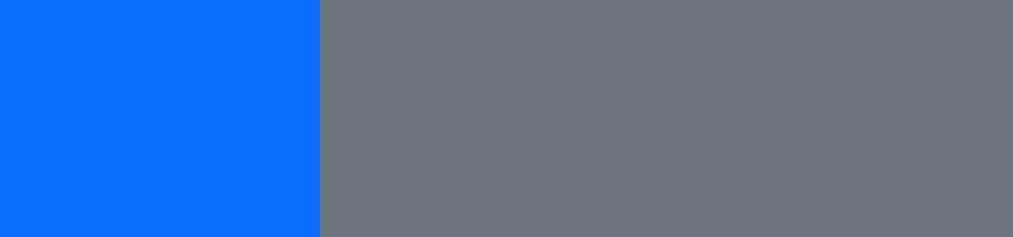
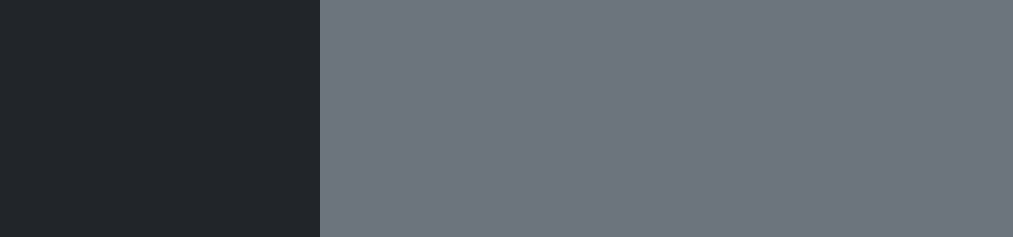
Before and after one commit to antonio-salviato/atividade-29-03, a plain HTML site: page index.html in a window 1280 px wide. Shown: the top 237 px of the page, without its empty margins (0-1013 px from the left). Drawn offline with Linux system fonts and the light colour scheme.

Commit message:
background color

```diff
--- a/index.html
+++ b/index.html
@@ -14,7 +14,7 @@
     <main>
         <div class="container-fluid">
             <div class="row vh-100">
-                <div class="col-lg-3 col-xl-3 col-md-3 col-sm-12 bg-primary d-flex flex-column justify-content-center">
+                <div class="col-lg-3 col-xl-3 col-md-3 col-sm-12 bg-dark d-flex flex-column justify-content-center">
                     <div class="d-flex justify-content-center">
                         <img class="img-fluid rounded-circle w-50 border border-4" src=" ./image/eu.jpeg " alt="imagem-pessoal " />
                     </div>
```
